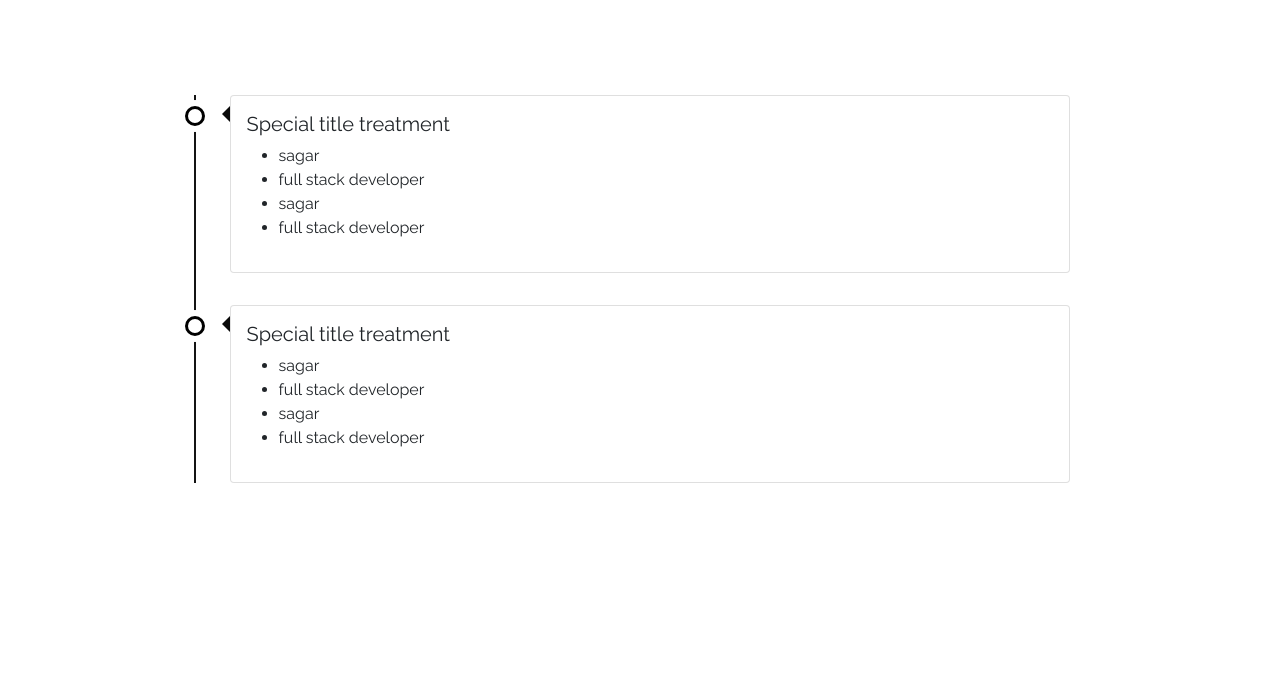
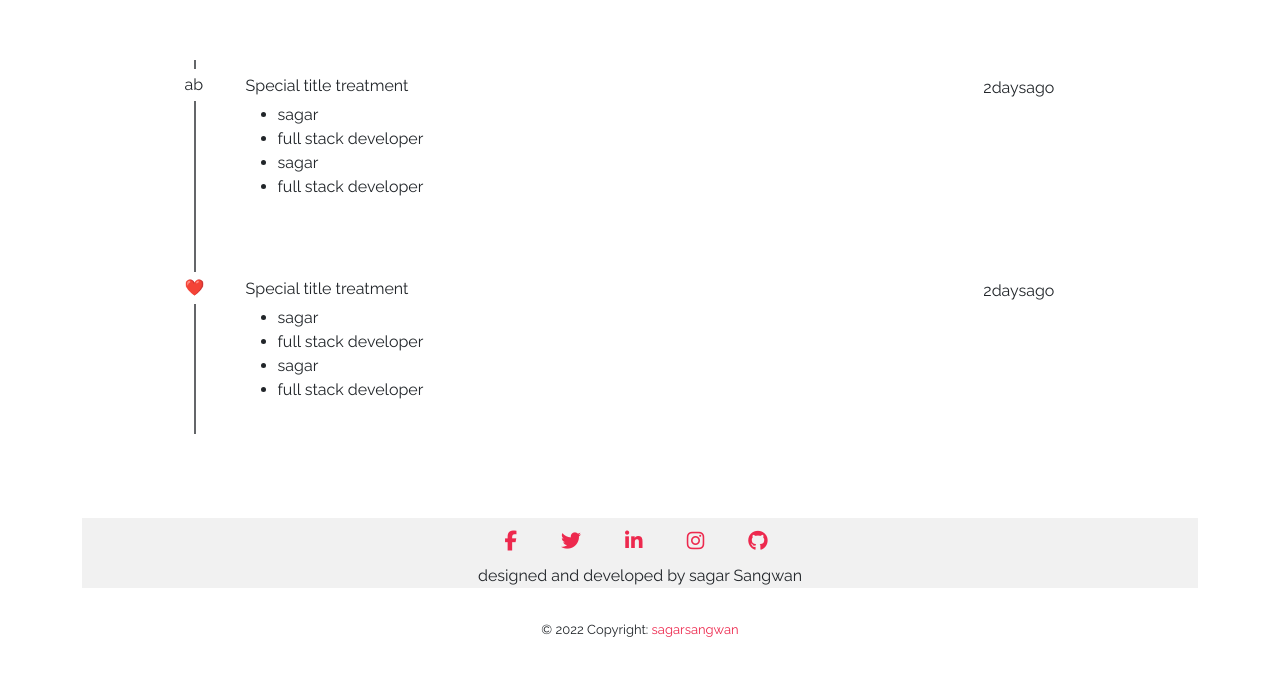
Before and after one commit to sagarsangwan/sagarsangwan, a Flask app: page /timeline in a window 1280 px wide. Shown: the part 88-764 px from the top of the page. Run offline with Flask 2, Linux system fonts and the light colour scheme; parts of the project's set-up code (start-up, migrations or seed data) failed here and were passed over; some libraries are stand-ins or nearby versions.

Commit message:
use jinja for set css class to a div

```diff
--- a/server.py
+++ b/server.py
@@ -73,7 +73,7 @@ def dashboard():
 
 @app.route("/timeline")
 def timeline():
-    return render_template("pages/timeline.html", lst=[["sagar", "full stack developer"], ["sagar", "full stack developer"]])
+    return render_template("pages/timeline.html", lst=[["sagar", "full stack developer", "bug"], ["sagar", "full stack developer", "feature"]])
 
 
 @app.errorhandler(404)
--- a/static/style.css
+++ b/static/style.css
@@ -105,38 +105,3 @@ a:hover {
 .top-margin{
     margin-top: 100px;
 }
-.timeline-body{
-    border-left: 2px solid rgb(20, 20, 20);
-    margin: 95px auto;
-    width: 80%;
-    padding: 0px 16px;
-}
-.timeline-card{
-    margin-bottom: 32px;
-    margin-left: 18px;
-}
-
-div.card:before{
-    content: '';
-    display: block;
-    width: 20px;
-    height: 20px;
-    border-radius: 50%;
-    background-color: white;
-    border: 3px solid black;
-    position: absolute;
-    top: 10px;
-    left: -46px;
-    box-shadow: 0px 0px 0px 6px white;
-}
-div.card::after{
-    content: '';
-    width: 0;
-    height: 0;
-    border-style: solid;
-    border-color: transparent rgb(10, 10, 10) transparent transparent;
-    border-width: 8px;
-    position: absolute;
-    left: -17px;
-    top: 10px;
-}
--- a/templates/pages/timeline.html
+++ b/templates/pages/timeline.html
@@ -1,10 +1,63 @@
 {% extends "base.html" %}
 {% block content %}
+<style>
+    .timeline-body {
+        border-left: 2px solid #646669;
+        margin: 60px auto;
+        width: 80%;
+        padding: 0px 16px;
+    }
+
+    .timeline-card {
+        margin-bottom: 32px;
+        margin-left: 18px;
+        position: relative;
+    }
+
+    .timeline-heading {
+        display: flex;
+        justify-content: space-between;
+    }
+
+    div.timeline-card:before {
+        content: '❤️';
+        display: block;
+        width: auto;
+        height: auto;
+        border: solid 4px white;
+        /* border-radius: 40%; */
+        background-color: white;
+        position: absolute;
+        top: 9px;
+        left: -49px;
+    }
+
+    div.timeline-card.emoji-bug::before {
+        content: "ab";
+    }
+
+    /* div.timeline-card::after {
+        content: '';
+        width: 0;
+        height: 0;
+        border-style: solid;
+        border-color: transparent rgb(10, 10, 10) transparent transparent;
+        border-width: 8px;
+        position: absolute;
+        left: -17px;
+        top: 10px;
+    } */
+</style>
 <section class="timeline-body">
     {% for i in lst %}
-    <div class="timeline-card card ">
+    <div class="timeline-card emoji-{{ i[2]}}">
+        <!-- <div class="emoji">❤️</div> -->
         <div class="card-body">
-            <h5 class="card-title">Special title treatment</h5>
+            <div class="timeline-heading">
+
+                <h6 class="card-title">Special title treatment</h6>
+                <span>2daysago</span>
+            </div>
             <ul>
                 <li>{{i[0]}}</li>
                 <li>{{i[1]}}</li>
@@ -16,4 +69,5 @@
     </div>
     {% endfor %}
 </section>
+{% include"components/footer.html" %}
 {% endblock %}
```
